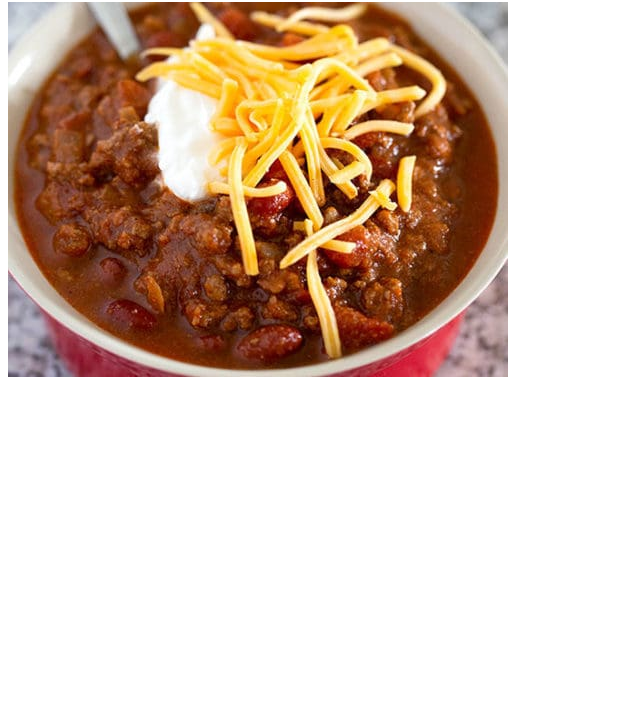
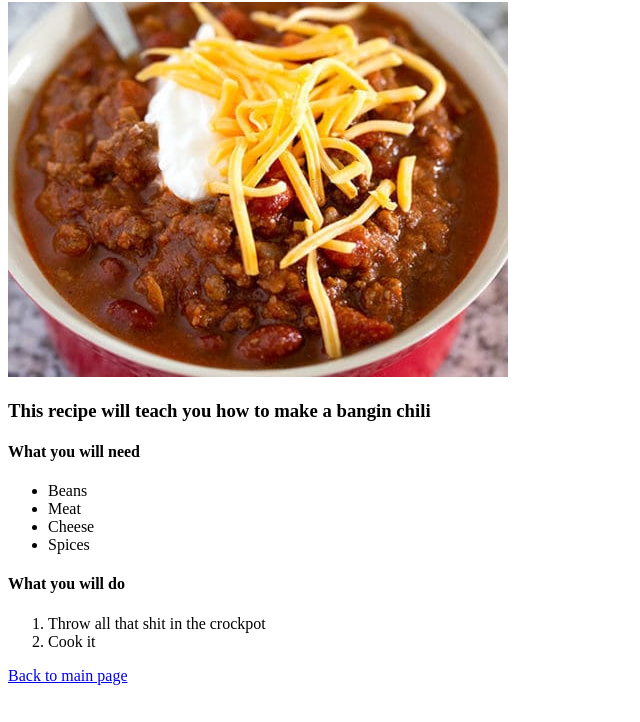
Before and after one commit to Smarino2592/odin-recipes, a plain HTML site: page recipes/chili.html in a window 1280 px wide. Shown: the part 78-800 px from the top of the page, without its empty margins (0-640 px from the left). Drawn offline with Linux system fonts and the light colour scheme.

Commit message:
Added details to chili page

```diff
--- a/recipes/chili.html
+++ b/recipes/chili.html
@@ -9,6 +9,20 @@
 <body>
    <h1>Chili</h1>
    <img src="./images/Chili.jpg" alt="A nice bowl of hot Chili">
+   <h3>This recipe will teach you how to make a bangin chili</h3>
+   <h4>What you will need</h4>
+   <ul>
+       <li>Beans</li>
+       <li>Meat</li>
+       <li>Cheese</li>
+       <li>Spices</li>
+   </ul>
+    <h4> What you will do</h4>
+    <ol>
+        <li>Throw all that shit in the crockpot</li>
+        <li> Cook it</li>
+    </ol>
 
+    <a href="../index.html">Back to main page</a>
 </body>
 </html>
```
